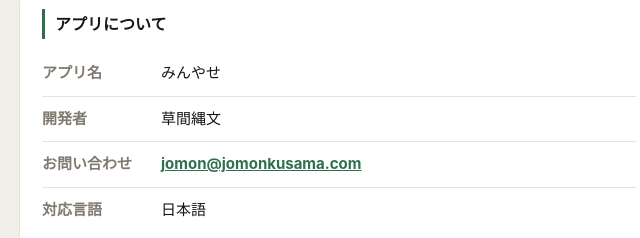
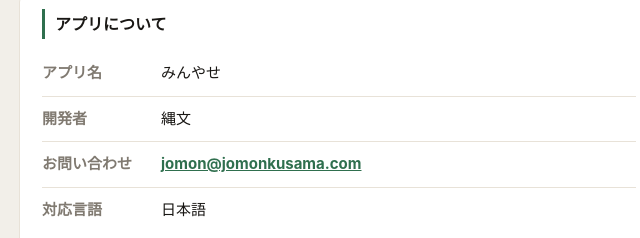
Before and after one commit to kimura-jane/tdtd, a website: page support.html in a window 1280 px wide. Shown: the part 189-427 px from the top of the page, 301-941 px from the left. Drawn offline with Linux system fonts and the light colour scheme.

Commit message:
Update support.html

```diff
--- a/support.html
+++ b/support.html
@@ -69,7 +69,7 @@
   <h2>アプリについて</h2>
   <dl class="facts">
     <div><dt>アプリ名</dt><dd>みんやせ</dd></div>
-    <div><dt>開発者</dt><dd>草間縄文</dd></div>
+    <div><dt>開発者</dt><dd>縄文</dd></div>
     <div>
       <dt>お問い合わせ</dt>
       <dd class="mail">
```
